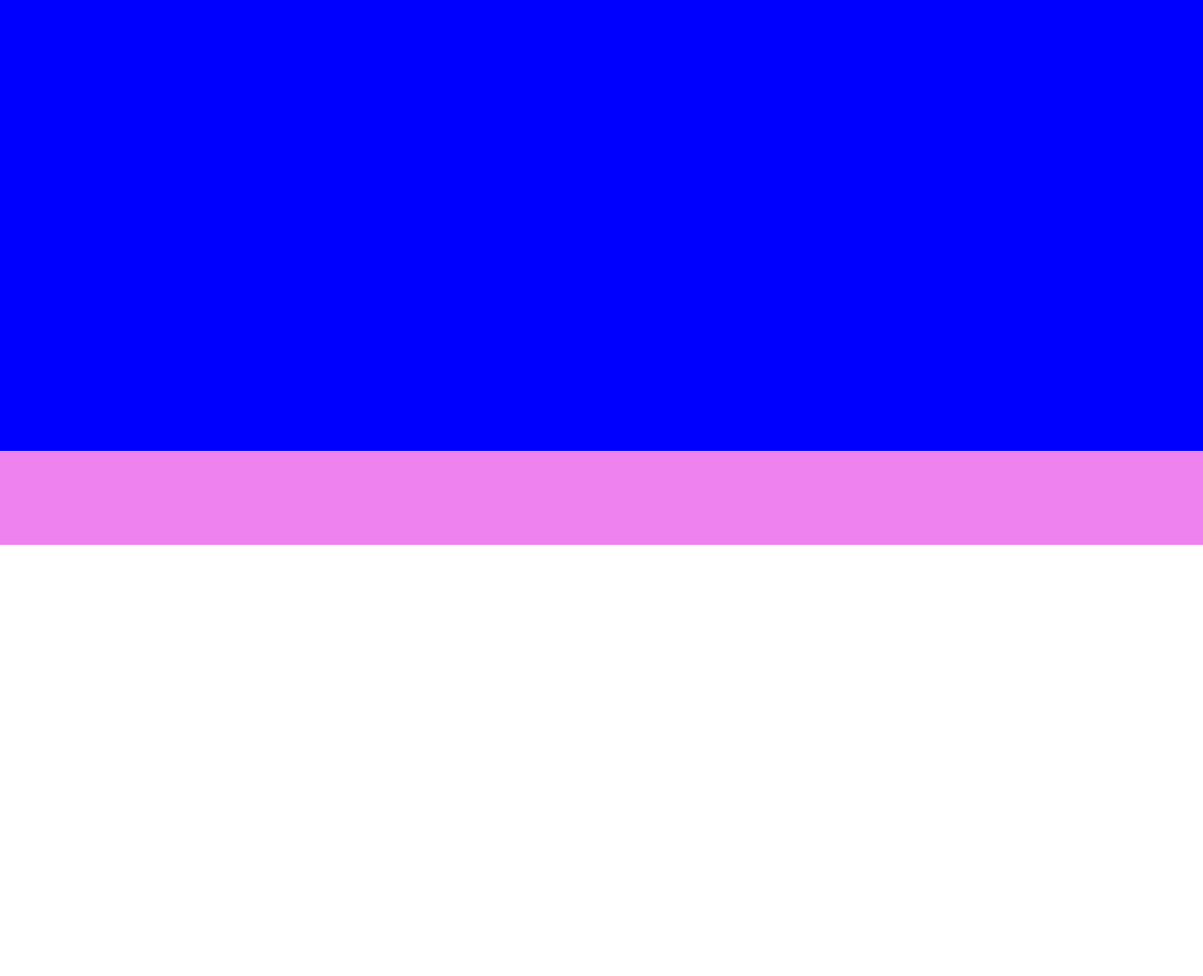
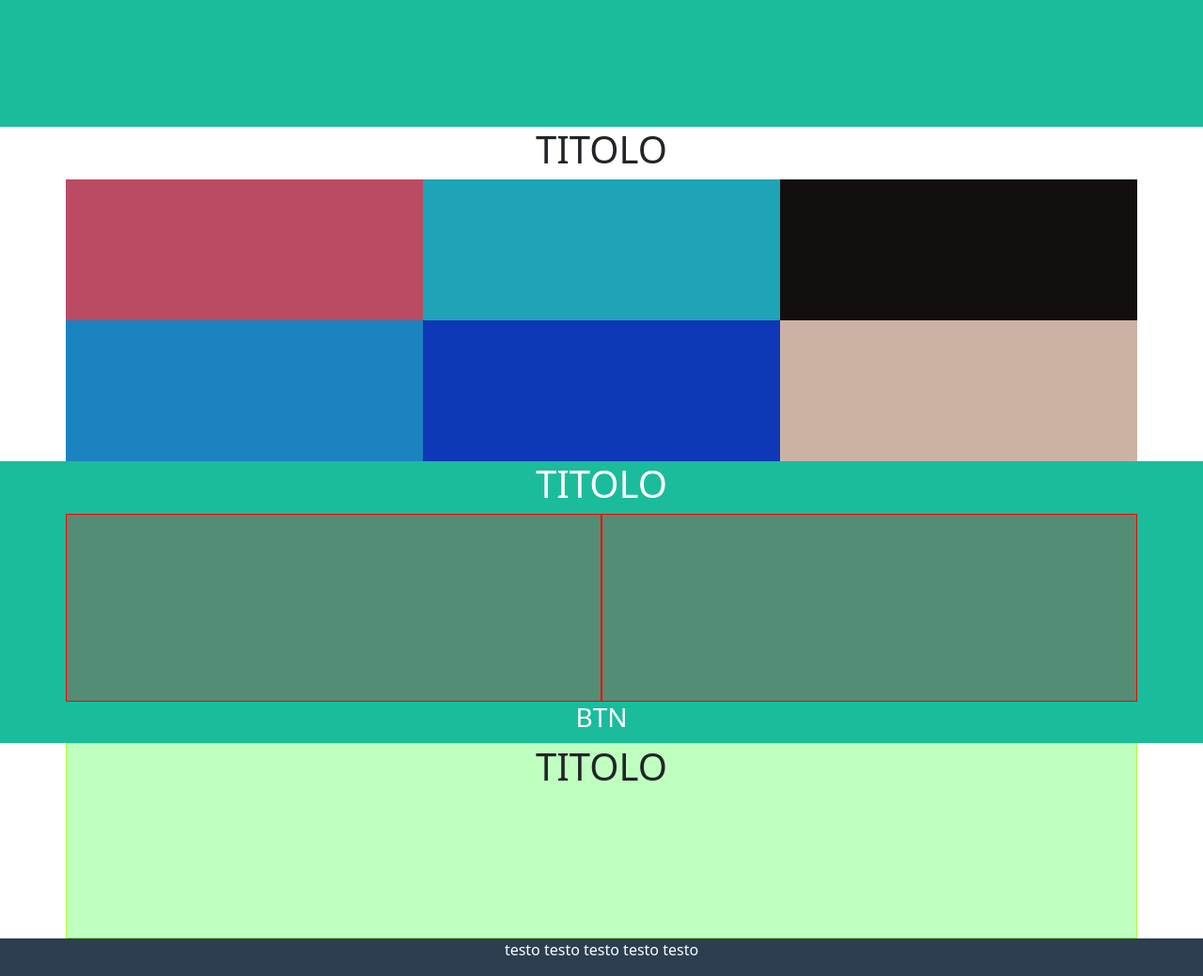
Before and after one commit to MatTheoo89/html-css-bootstrap-freelancer, a plain HTML site: page index.html in a window 1280 px wide. Shown: the part 120-1159 px from the top of the page at 94% size. Before the commit the page ends 800 px from the top, so only its background shows below. Drawn offline with nearby package versions, Linux system fonts and the light colour scheme.

Commit message:
[add] first commit (backup)

```diff
--- a/assets/css/master-style.css
+++ b/assets/css/master-style.css
@@ -1,7 +1,54 @@
+/*
+! DA CANCELLARE TUTTO
+*/
+
+.t-center {
+  text-align: center;
+}
+
+.container-md {
+  min-height: 300px;
+}
+
+
+.color1 {
+  background-color: #BA4B63;
+}
+
+.color2 {
+  background-color: #1EA4B6;
+}
+
+.color3 {
+  background-color: #140F0F;
+}
+
+.color4 {
+  background-color: #1C83C1;
+}
+
+.color5 {
+  background-color: #0E38B5;
+}
+
+.color6 {
+  background-color: #CCB2A3;
+}
+
+.my-container-100 {
+  color: #fff;
+  background-color: #1ABC9C;
+}
+
+/*
+! /DA CANCELLARE TUTTO
+*/
+
 /********************  HEADER  ********************/
 header {
-  min-height: 100px;
-  background-color: aquamarine;
+  color: #fff;
+  min-height: 45px;
+  background-color: #2C3E50;
 }
 
 
@@ -9,18 +56,40 @@ header {
 
 
 /********************  JUMBOTRON  ********************/
-
 .jumbotron {
-  min-height: 500px;
-  background-color: blue;
+  min-height: 210px;
+  background-color: #1ABC9C;
 }
 
 
 /********************  MAIN  ********************/
 
+main .container-md .row .test {
+  min-height: 150px;
+}
+
+main .container-fluid .row.test {
+  min-height: 150px;
+}
+
+[class^=col-] {
+  min-height: 200px;
+}
+
+main .container .row .col {
+  min-height: 150px;
+}
+
+main .container .row .col .box-contatti {
+  width: 100%;
+  min-height: 150px;
+  color: aliceblue;
+}
+
 
 /********************  FOOTER  ********************/
 footer {
-  min-height: 100px;
-  background-color: violet;
+  color: #fff;
+  min-height: 40px;
+  background-color: #2C3E50;
 }
--- a/index.html
+++ b/index.html
@@ -17,12 +17,27 @@
     <link rel="stylesheet" href="assets/css/media-desktop.css">
     <link rel="stylesheet" href="assets/css/media-tablet.css">
     <link rel="stylesheet" href="assets/css/media-mobile.css">
-    <title>Document</title>
+    <title>Bootstrap Freelancer</title>
   </head>
 
   <body>
 
     <header>
+
+      <div class="container">
+        <div class="row">
+          <div class="col">LOGO</div>
+          <div class="col d-none d-md-block text-end">
+            Menu
+            <!-- <ul class="d-flex">
+              <li><a href="#">Portfolio</a></li>
+              <li><a href="#">About</a></li>
+              <li><a href="#">Contact</a></li>
+            </ul> -->
+          </div>
+          <div class="col d-md-none text-end">H</div>
+        </div>
+      </div>
 
     </header>
 
@@ -32,9 +47,48 @@
 
     <main>
 
+      <div class="container-md">
+        <h1 class="t-center">TITOLO</h1>
+        <div class="row">
+          <div class="test col-md-6 col-lg-4 color1"></div>
+          <div class="test col-md-6 col-lg-4 color2"></div>
+          <div class="test col-md-6 col-lg-4 color3"></div>
+          <div class="test col-md-6 col-lg-4 color4"></div>
+          <div class="test col-md-6 col-lg-4 color5"></div>
+          <div class="test col-md-6 col-lg-4 color6"></div>
+        </div>
+      </div>
+
+      <div class="my-container-100">
+        <div class="container-md">
+          <div class="test row special-row-color">
+            <h1 class="t-center">TITOLO</h1>
+            <div class="col-md-6 debug-1"></div>
+            <div class="col-md-6 debug-1"></div>
+            <h3 class="t-center">BTN</h3>
+          </div>
+        </div>
+      </div>
+
+      <div class="container">
+        <div class="row">
+          <div class="col debug-2">
+            <h1 class="t-center">TITOLO</h1>
+            <div class="box-contatti"></div>
+          </div>
+        </div>
+      </div>
+
     </main>
 
     <footer>
+      <div class="container">
+        <div class="row">
+          <div class="col text-center">
+            testo testo testo testo testo
+          </div>
+        </div>
+      </div>
 
     </footer>
 
```
